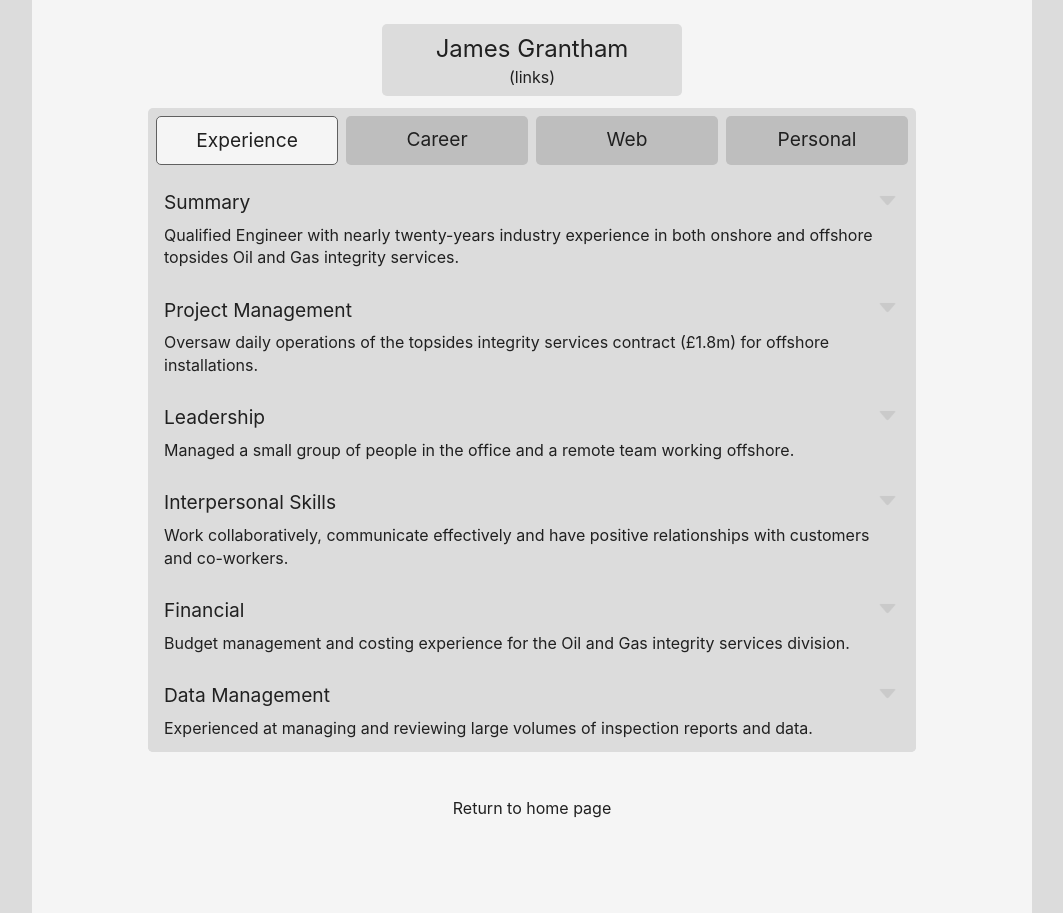
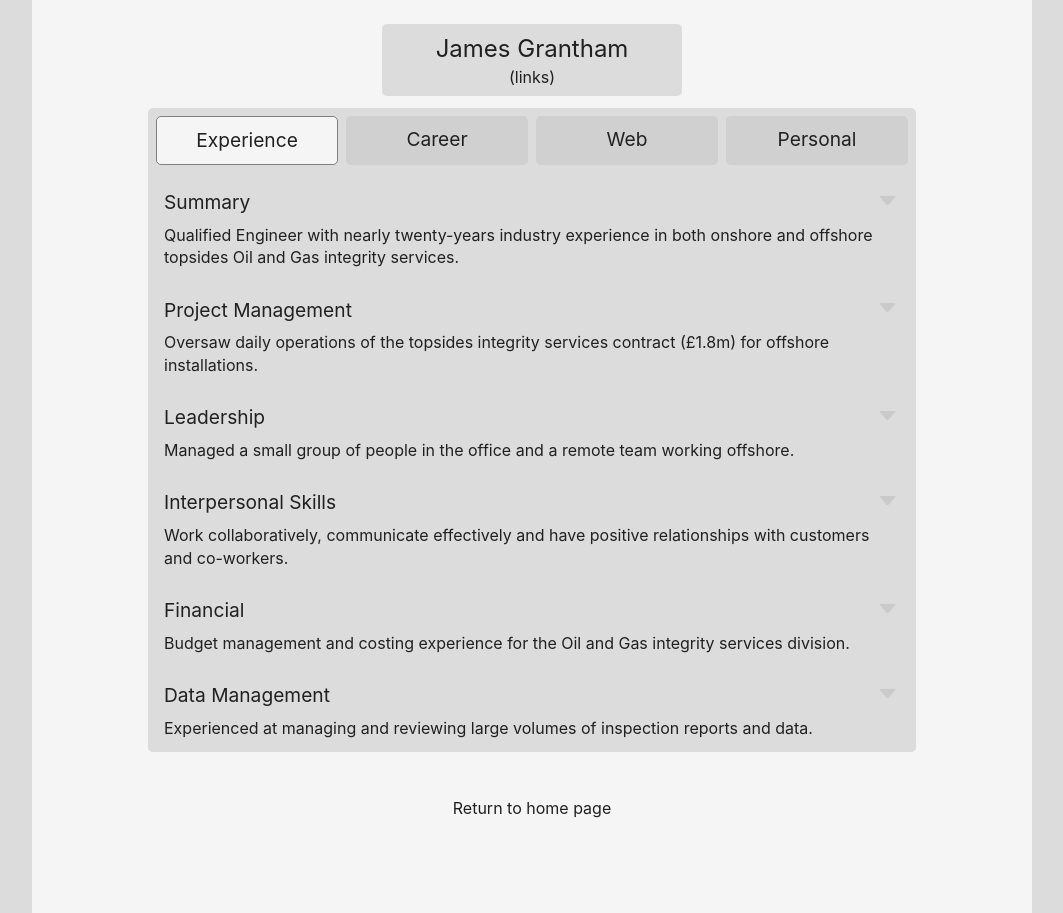
Before and after one commit to jrgrantham/james-grantham, a React (Create React App) app: page /professional in a window 1280 px wide. Shown: the whole page, without its empty margins (108-1171 px from the left). Built offline with nearby package versions, Linux system fonts and the light colour scheme.

Commit message:
change colours

```diff
--- a/src/components/MainContent.jsx
+++ b/src/components/MainContent.jsx
@@ -8,6 +8,9 @@ import {
   greyLight,
   greyMedium,
   transition,
+  blackOff,
+  borderRad,
+  greyDark,
 } from "../views/styling";
 
 export default function MainContent(props) {
@@ -99,5 +102,7 @@ const closedDetails = {
 };
 
 const selectedStyle = {
-  // border: `1px solid ${blackOff}`
+  // border: `1px solid ${greyDark}`,
+  'borderRadius': borderRad,
+  backgroundColor: greyMedium
 };
--- a/src/views/styling.js
+++ b/src/views/styling.js
@@ -6,7 +6,7 @@ export const transition = '0.3s ease-in-out'
 export const whiteOff = '#F5F5F5'
 export const whiteDark = '#E0E0E0'
 export const greyLight = '#DCDCDC'
-export const greyMedium = '#BEBEBE'
-export const greyDark = '#606060'
+export const greyMedium = '#D0D0D0'
+export const greyDark = '#808080'
 export const blackOff = '#202020'
 export const orangeMedium = '#ffd27f'
```
